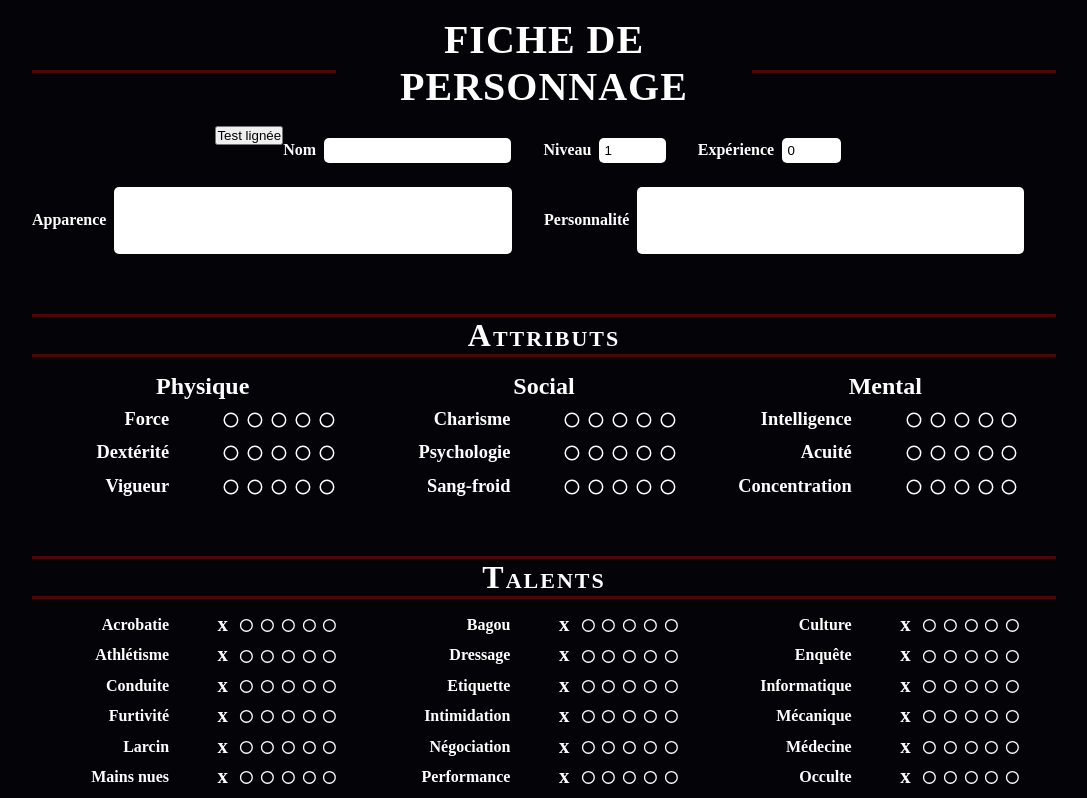
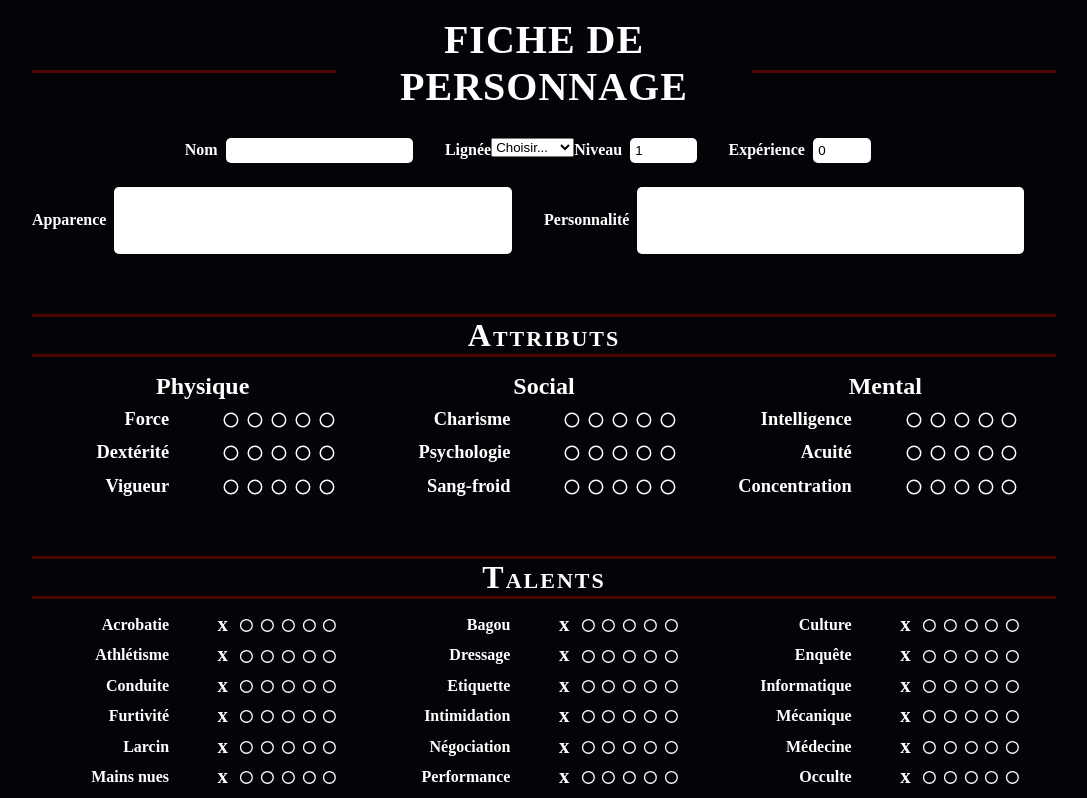
Before and after one commit to IrealCreation/vtm, a Next.js app: page /example in a window 1280 px wide. Shown: the top 798 px of the page, without its empty margins (96-1183 px from the left). Built offline with nearby package versions, Linux system fonts and the light colour scheme.

Commit message:
Select for Lignee

```diff
--- a/components/charactersheet.tsx
+++ b/components/charactersheet.tsx
@@ -3,11 +3,13 @@ import NumberField from "./fields/numberfield"
 import TextAreaField from "./fields/textareafield"
 import RadioField from "./fields/radiofield"
 import DisciplineField from "./fields/disciplinefield"
+import SelectField from "./fields/selectfield"
 import { Tooltip } from 'react-tooltip'
 import { useSelector, useDispatch } from 'react-redux'
 
 import { attributsPhysique, attributsSocial, attributsMental } from "@/data/attributs"
 import { talentsPhysique, talentsSocial, talentsMental } from "@/data/talents"
+import { lignees } from "@/data/lignees"
 import { StoreRootState, StoreAppDispatch, setNiveau } from "@/redux/store"
 import { setLignee, setNom, setExperience, setApparence, setPersonnalite, setTalent, setAttribut, setDiscipline } from "@/redux/store"
 
@@ -23,6 +25,9 @@ export default function CharacterSheet() {
 
     const updateNom = (value: string) => {
         dispatch(setNom(value));
+    }
+    const updateLignee = (value: string) => {
+        console.log(value);
     }
     const updateNiveau = (value: number) => {
         dispatch(setNiveau(value));
@@ -136,9 +141,10 @@ export default function CharacterSheet() {
                 <div className="title-line"></div>
             </div>
 
-            <button onClick={() => dispatch(setLignee("Ventrue"))}>Test lignée</button>
+            {/* <button onClick={() => dispatch(setLignee("Ventrue"))}>Test lignée</button> */}
 
             <TextField label="Nom" value={character.nom} onUpdate={updateNom} />
+            <SelectField label="Lignée" value={character.lignee?.nom} onUpdate={updateLignee} options={Object.keys(lignees)} />
             {/* <TextField label="Lignée" /> */}
             <NumberField label="Niveau" min={0} max={999} value={character.niveau} onUpdate={updateNiveau} />
             <NumberField label="Expérience" min={0} max={10} value={character.experience} tooltip={tooltips.experience} onUpdate={updateExperience} />
--- a/components/fields/selectfield.tsx
+++ b/components/fields/selectfield.tsx
@@ -0,0 +1,24 @@
+import { useEffect, useState } from 'react'
+
+export default function SelectField(props: {label: string, options: Array<string>, value?: string, onUpdate: (value: string) => void}) {
+
+    // Create a UUID for label
+    const [uuid, setUuid] = useState('');
+    useEffect(() => setUuid(crypto.randomUUID()), []);
+
+    function handleChange(event: React.ChangeEvent<HTMLSelectElement>) {
+        props.onUpdate(event.target.value);
+    }
+
+    return (
+        <span className='text-field field'>
+            <label htmlFor={uuid}> {props.label} </label>
+            <select id={uuid} defaultValue={props.value} onChange={handleChange} >
+                <option value="" disabled hidden selected>Choisir...</option>
+                {props.options.map((value:string, index:number) => {
+                    return(<option value={value}>{value}</option>);
+                })}
+            </select>
+        </span>
+    )
+}
--- a/components/fields/textfield.tsx
+++ b/components/fields/textfield.tsx
@@ -1,5 +1,4 @@
 import { useEffect, useState } from 'react'
-import { useSelector, useDispatch } from 'react-redux'
 
 export default function TextField(props: {label: string, value: string, onUpdate: (value: string) => void}) {
 
```
